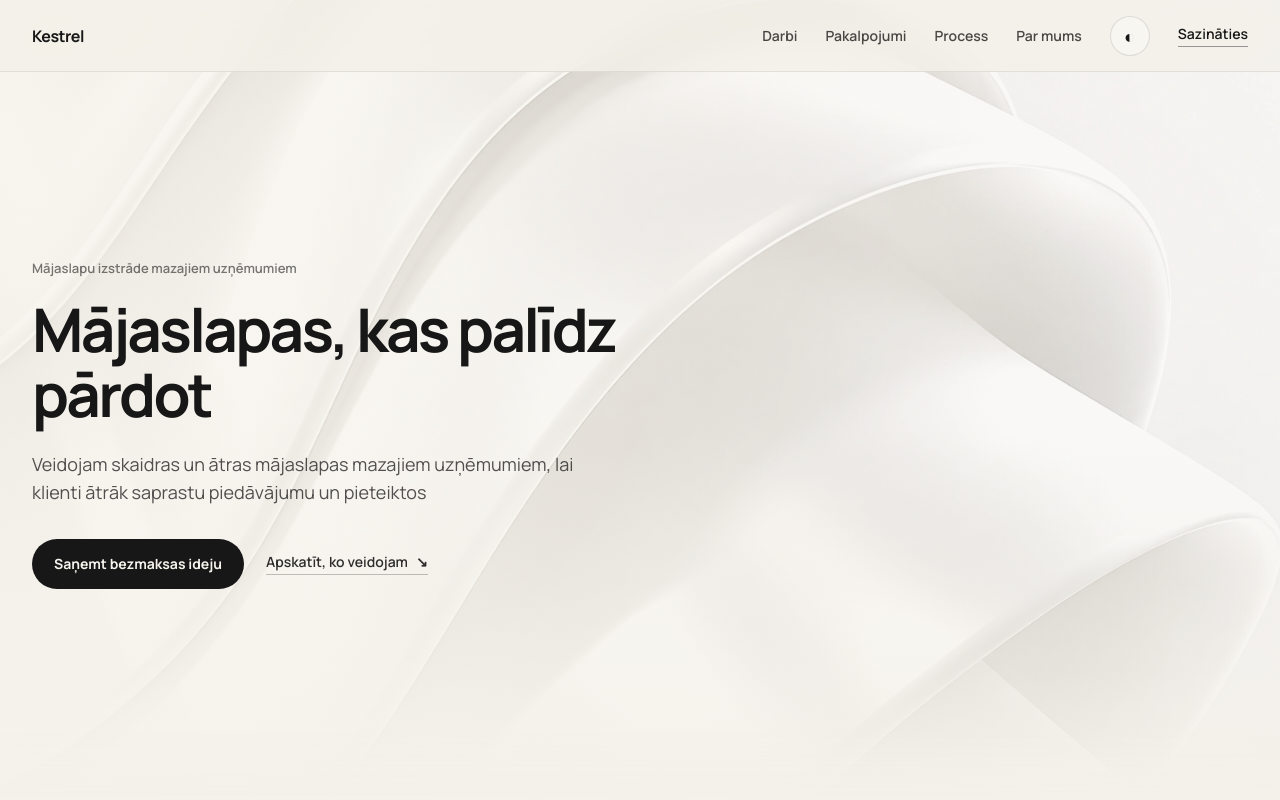
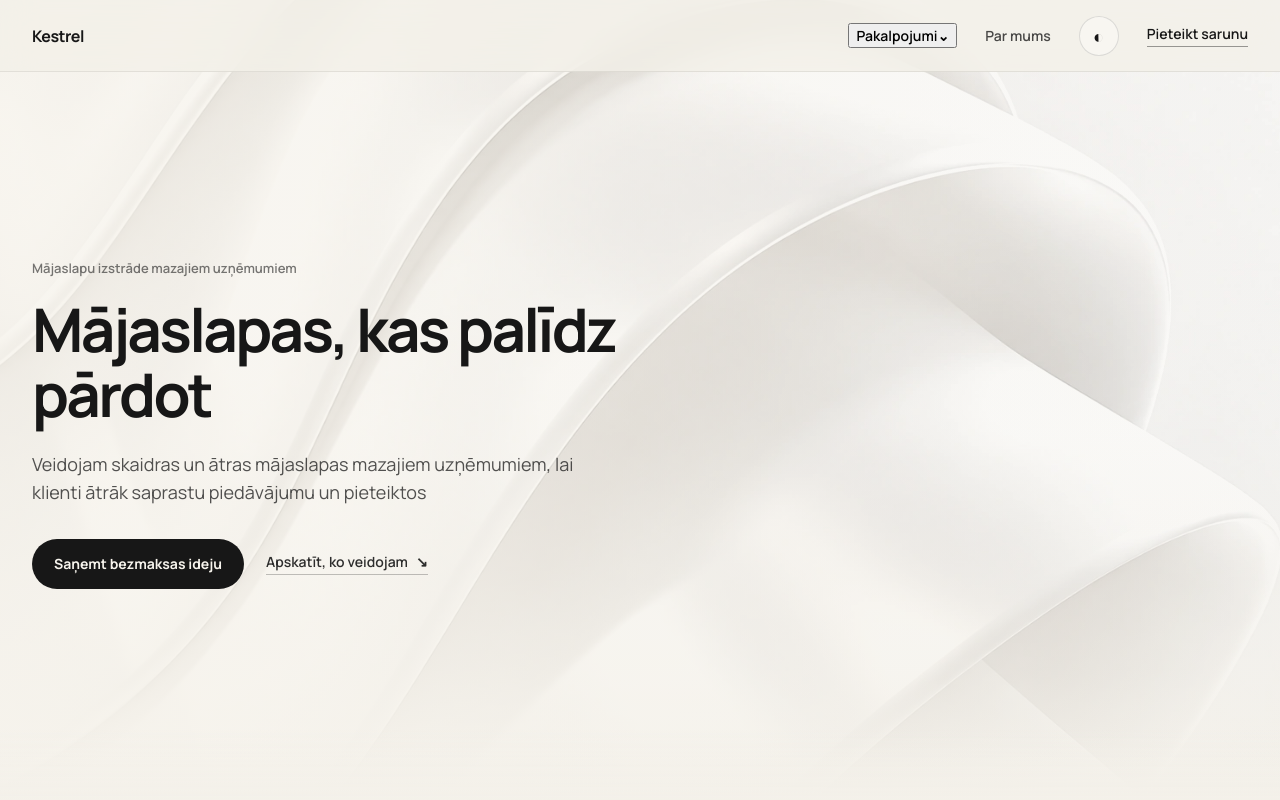
Before and after one commit to davisl24/WEBSITEAGENCY, a Next.js app: page / in a window 1280 px wide. Shown: the top 800 px of the page. Built offline with nearby package versions, Linux system fonts and the light colour scheme.

Commit message:
nav: simplify primary navigation

```diff
--- a/app/page.tsx
+++ b/app/page.tsx
@@ -5,6 +5,7 @@ import ValueShowcase from "./components/ValueShowcase";
 import ProcessFlow from "./components/ProcessFlow";
 import RevealOnView from "./components/RevealOnView";
 import ThemeToggle from "./components/ThemeToggle";
+import ServicesDropdown from "./components/ServicesDropdown";
 
 export default function Home() {
   return (
@@ -19,12 +20,10 @@ export default function Home() {
         <header className="site-header" aria-label="Galvenā navigācija">
           <a className="brand" href="/" aria-label="Sākumlapa">Kestrel</a>
           <nav className="site-nav" aria-label="Galvenā navigācija">
-            <a href="#work">Darbi</a>
-            <a href="#services">Pakalpojumi</a>
-            <a href="#process">Process</a>
+            <ServicesDropdown />
             <a href="/par-mums">Par mums</a>
             <ThemeToggle />
-            <a className="header-cta" href="/kontakti">Sazināties</a>
+            <a className="header-cta" href="/kontakti">Pieteikt sarunu</a>
           </nav>
         </header>
 
```
